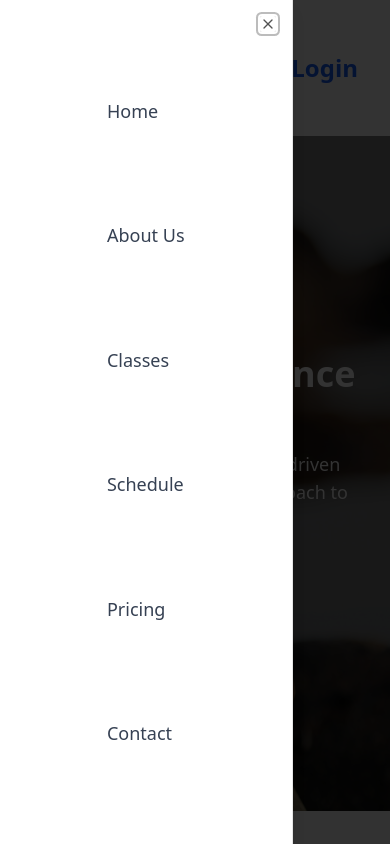
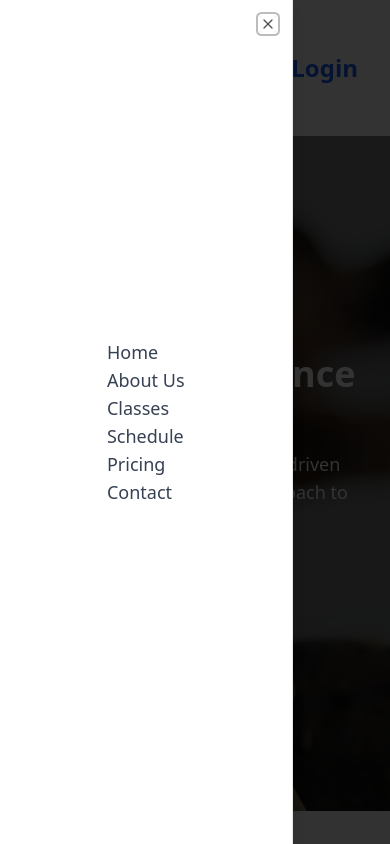
Before and after one commit to shripalp/ai-yoga-frontend, a React (Vite) app: page / in a window 390 px wide. Both pictures are taken after a click on the button 197 px from the left and 68 px from the top of the page. Shown: the top 844 px of the page. Built offline with nearby package versions, Linux system fonts and the light colour scheme; no server answers.

Commit message:
mobile menu fixed

```diff
--- a/src/components/Navbar.jsx
+++ b/src/components/Navbar.jsx
@@ -75,11 +75,12 @@ const Navbar = () => {
               Contact
             </Link>
           </li>
-          {/* Show Yoga Therapy only when user is signed in */}
+
+          <li>
+            {/* Show Yoga Therapy only when user is signed in */}
           {user && (
-                        <li><Link to="/yoga-therapy" className="text-gray-700 hover:text-blue-600 font-semibold">Yoga Therapy</Link></li>
+                        <Link to="/yoga-therapy" className="text-gray-700 hover:text-blue-600 font-semibold">Yoga Therapy</Link>
                     )}
-          <li>
 
           </li>
         </ul>
@@ -97,7 +98,7 @@ const Navbar = () => {
               </Button>
             </SheetTrigger>
             <SheetContent side="left">
-              <div className="flex flex-col mx-auto my-auto justify-evenly h-full">
+              <div className="flex flex-col mx-auto my-auto justify-center h-full">
                 <Link
                   to="/"
                   className="text-lg text-gray-700 hover:text-blue-600"
@@ -140,6 +141,10 @@ const Navbar = () => {
                 >
                   Contact
                 </Link>
+                 {/* Show Yoga Therapy only when user is signed in */}
+          {user && (
+                        <Link to="/yoga-therapy" className="text-gray-700 hover:text-blue-600 font-semibold">Yoga Therapy</Link>
+                    )}
               </div>
             </SheetContent>
           </Sheet>
```
